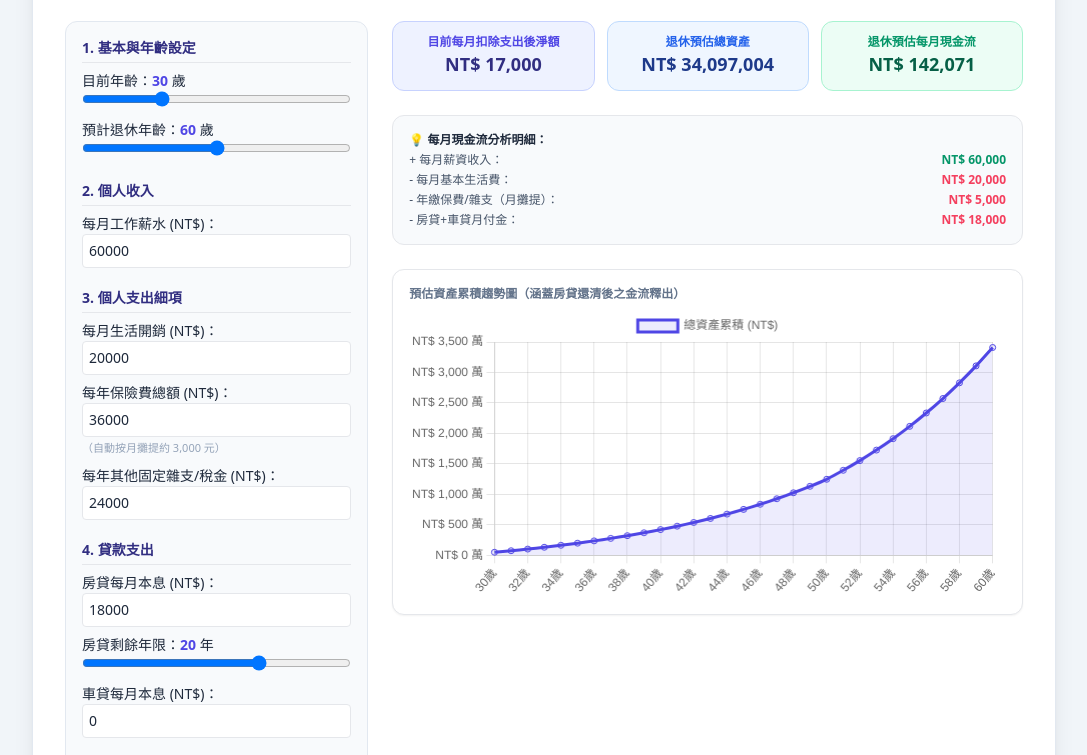
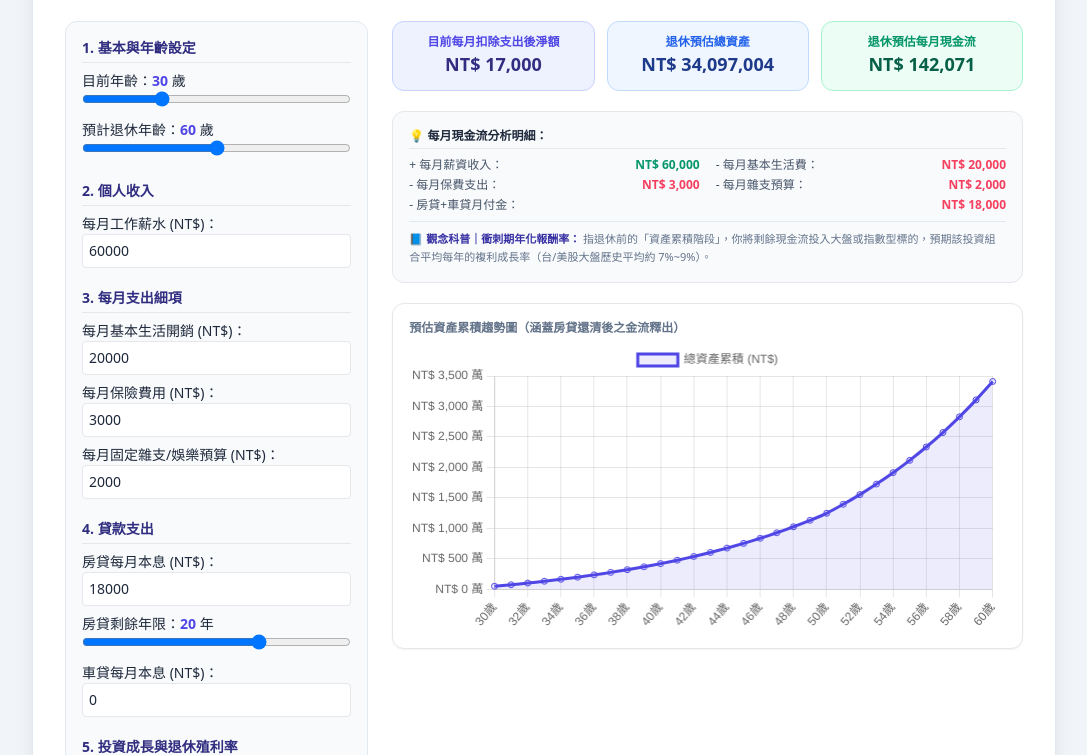
Before and after one commit to houlin-rgb/retirement-calculaor, a plain HTML site: page index.html in a window 1280 px wide. Shown: the part 137-892 px from the top of the page, without its empty margins (96-1183 px from the left). Drawn offline with nearby package versions, Linux system fonts and the light colour scheme.

Commit message:
Update index.html

```diff
--- a/index.html
+++ b/index.html
@@ -11,7 +11,7 @@
   <div class="max-w-5xl mx-auto bg-white p-5 md:p-8 rounded-2xl shadow-xl border border-slate-200">
     <div class="border-b pb-4 mb-6">
       <h1 class="text-2xl md:text-3xl font-extrabold text-indigo-950">個人化收支與退休規劃系統</h1>
-      <p class="text-slate-500 text-sm mt-1">精確設定生活費、年繳保費與貸款，算出專屬於你的真正資產成長曲線。</p>
+      <p class="text-slate-500 text-sm mt-1">精確設定每月生活費、保費與貸款，算出專屬於你的真正資產成長曲線。</p>
     </div>
 
     <div class="grid grid-cols-1 lg:grid-cols-3 gap-6">
@@ -44,22 +44,21 @@
           </div>
         </div>
 
-        <!-- 3. 個人開銷細項 -->
+        <!-- 3. 每月個人開銷細項（改為月計） -->
         <div>
-          <h3 class="font-bold text-indigo-900 mb-2 border-b pb-1">3. 個人支出細項</h3>
+          <h3 class="font-bold text-indigo-900 mb-2 border-b pb-1">3. 每月支出細項</h3>
           <div class="space-y-2">
             <div>
-              <label class="block font-medium">每月生活開銷 (NT$)：</label>
+              <label class="block font-medium">每月基本生活開銷 (NT$)：</label>
               <input type="number" id="monthlyExpenses" value="20000" step="1000" class="w-full p-1.5 border rounded">
             </div>
             <div>
-              <label class="block font-medium">每年保險費總額 (NT$)：</label>
-              <input type="number" id="annualInsurance" value="36000" step="3000" class="w-full p-1.5 border rounded">
-              <span class="text-slate-400 text-[11px]">（自動按月攤提約 <span id="monthlyInsuranceVal">3,000</span> 元）</span>
+              <label class="block font-medium">每月保險費用 (NT$)：</label>
+              <input type="number" id="monthlyInsurance" value="3000" step="500" class="w-full p-1.5 border rounded">
             </div>
             <div>
-              <label class="block font-medium">每年其他固定雜支/稅金 (NT$)：</label>
-              <input type="number" id="annualOthers" value="24000" step="2000" class="w-full p-1.5 border rounded">
+              <label class="block font-medium">每月固定雜支/娛樂預算 (NT$)：</label>
+              <input type="number" id="monthlyOthers" value="2000" step="500" class="w-full p-1.5 border rounded">
             </div>
           </div>
         </div>
@@ -105,7 +104,7 @@
       </div>
 
       <!-- 右側：結果儀表板與圖表 -->
-      <div class="lg:col-span-2 space-y-6">
+      <div class="lg:col-span-2 space-y-5">
 
         <!-- KPI 數據卡片 -->
         <div class="grid grid-cols-1 sm:grid-cols-3 gap-3 text-center">
@@ -123,13 +122,22 @@
           </div>
         </div>
 
-        <!-- 支出結構摘要 -->
-        <div class="bg-slate-50 p-4 border rounded-xl text-xs space-y-1 text-slate-600">
-          <div class="font-bold text-slate-800 mb-1">💡 每月現金流分析明細：</div>
-          <div class="flex justify-between"><span>+ 每月薪資收入：</span><span id="detailSalary" class="font-semibold text-emerald-600">NT$ 0</span></div>
-          <div class="flex justify-between"><span>- 每月基本生活費：</span><span id="detailLiving" class="font-semibold text-rose-500">NT$ 0</span></div>
-          <div class="flex justify-between"><span>- 年繳保費/雜支（月攤提）：</span><span id="detailAnnualExp" class="font-semibold text-rose-500">NT$ 0</span></div>
-          <div class="flex justify-between"><span>- 房貸+車貸月付金：</span><span id="detailLoans" class="font-semibold text-rose-500">NT$ 0</span></div>
+        <!-- 支出結構摘要與觀念說明卡片 -->
+        <div class="bg-slate-50 p-4 border rounded-xl text-xs space-y-2 text-slate-600">
+          <div class="font-bold text-slate-800 border-b pb-1">💡 每月現金流分析明細：</div>
+          <div class="grid grid-cols-2 gap-x-4 gap-y-1">
+            <div class="flex justify-between"><span>+ 每月薪資收入：</span><span id="detailSalary" class="font-semibold text-emerald-600">NT$ 0</span></div>
+            <div class="flex justify-between"><span>- 每月基本生活費：</span><span id="detailLiving" class="font-semibold text-rose-500">NT$ 0</span></div>
+            <div class="flex justify-between"><span>- 每月保費支出：</span><span id="detailInsurance" class="font-semibold text-rose-500">NT$ 0</span></div>
+            <div class="flex justify-between"><span>- 每月雜支預算：</span><span id="detailOthers" class="font-semibold text-rose-500">NT$ 0</span></div>
+            <div class="flex justify-between col-span-2"><span>- 房貸+車貸月付金：</span><span id="detailLoans" class="font-semibold text-rose-500">NT$ 0</span></div>
+          </div>
+
+          <!-- 衝刺期說明 -->
+          <div class="mt-3 pt-2 border-t border-slate-200 text-[11px] leading-relaxed text-slate-500">
+            <span class="font-bold text-indigo-800">📘 觀念科普｜衝刺期年化報酬率：</span>
+            指退休前的「資產累積階段」，你將剩餘現金流投入大盤或指數型標的，預期該投資組合平均每年的複利成長率（台/美股大盤歷史平均約 7%~9%）。
+          </div>
         </div>
 
         <!-- 資產成長圖表 -->
@@ -175,8 +183,8 @@
       const salary = parseFloat(document.getElementById('salary').value) || 0;
 
       const monthlyExpenses = parseFloat(document.getElementById('monthlyExpenses').value) || 0;
-      const annualInsurance = parseFloat(document.getElementById('annualInsurance').value) || 0;
-      const annualOthers = parseFloat(document.getElementById('annualOthers').value) || 0;
+      const monthlyInsurance = parseFloat(document.getElementById('monthlyInsurance').value) || 0;
+      const monthlyOthers = parseFloat(document.getElementById('monthlyOthers').value) || 0;
 
       const mortgagePmt = parseFloat(document.getElementById('mortgagePmt').value) || 0;
       const mortgageYears = parseInt(document.getElementById('mortgageYears').value);
@@ -186,25 +194,21 @@
       const investRate = parseFloat(document.getElementById('investRate').value) / 100 / 12;
       const retireYield = parseFloat(document.getElementById('retireYield').value) / 100;
 
-      // 月攤提計算
-      const monthlyInsurance = Math.round(annualInsurance / 12);
-      const monthlyAnnualExp = Math.round((annualInsurance + annualOthers) / 12);
-
       document.getElementById('currentAgeVal').innerText = curAge;
       document.getElementById('retireAgeVal').innerText = retAge;
       document.getElementById('mortgageYearsVal').innerText = mortgageYears;
-      document.getElementById('monthlyInsuranceVal').innerText = monthlyInsurance.toLocaleString();
       document.getElementById('investRateVal').innerText = (investRate * 12 * 100).toFixed(1) + '%';
       document.getElementById('retireYieldVal').innerText = (retireYield * 100).toFixed(1) + '%';
 
       // 支出明細顯示
       document.getElementById('detailSalary').innerText = 'NT$ ' + salary.toLocaleString();
       document.getElementById('detailLiving').innerText = 'NT$ ' + monthlyExpenses.toLocaleString();
-      document.getElementById('detailAnnualExp').innerText = 'NT$ ' + monthlyAnnualExp.toLocaleString();
+      document.getElementById('detailInsurance').innerText = 'NT$ ' + monthlyInsurance.toLocaleString();
+      document.getElementById('detailOthers').innerText = 'NT$ ' + monthlyOthers.toLocaleString();
       document.getElementById('detailLoans').innerText = 'NT$ ' + (mortgagePmt + carLoanPmt).toLocaleString();
 
       // 當前淨可用投資額
-      const initialInvestable = salary - monthlyExpenses - monthlyAnnualExp - mortgagePmt - carLoanPmt;
+      const initialInvestable = salary - monthlyExpenses - monthlyInsurance - monthlyOthers - mortgagePmt - carLoanPmt;
       document.getElementById('investableCash').innerText = 'NT$ ' + (initialInvestable > 0 ? initialInvestable.toLocaleString() : '0 (金流不足)');
 
       let labels = [], data = [];
@@ -218,7 +222,7 @@
         } else {
           // 動態房貸還清邏輯
           let activeMortgage = (y <= mortgageYears) ? mortgagePmt : 0;
-          let monthlyInvest = salary - monthlyExpenses - monthlyAnnualExp - activeMortgage - carLoanPmt;
+          let monthlyInvest = salary - monthlyExpenses - monthlyInsurance - monthlyOthers - activeMortgage - carLoanPmt;
           if (monthlyInvest < 0) monthlyInvest = 0;
 
           for (let m = 0; m < 12; m++) {
```
